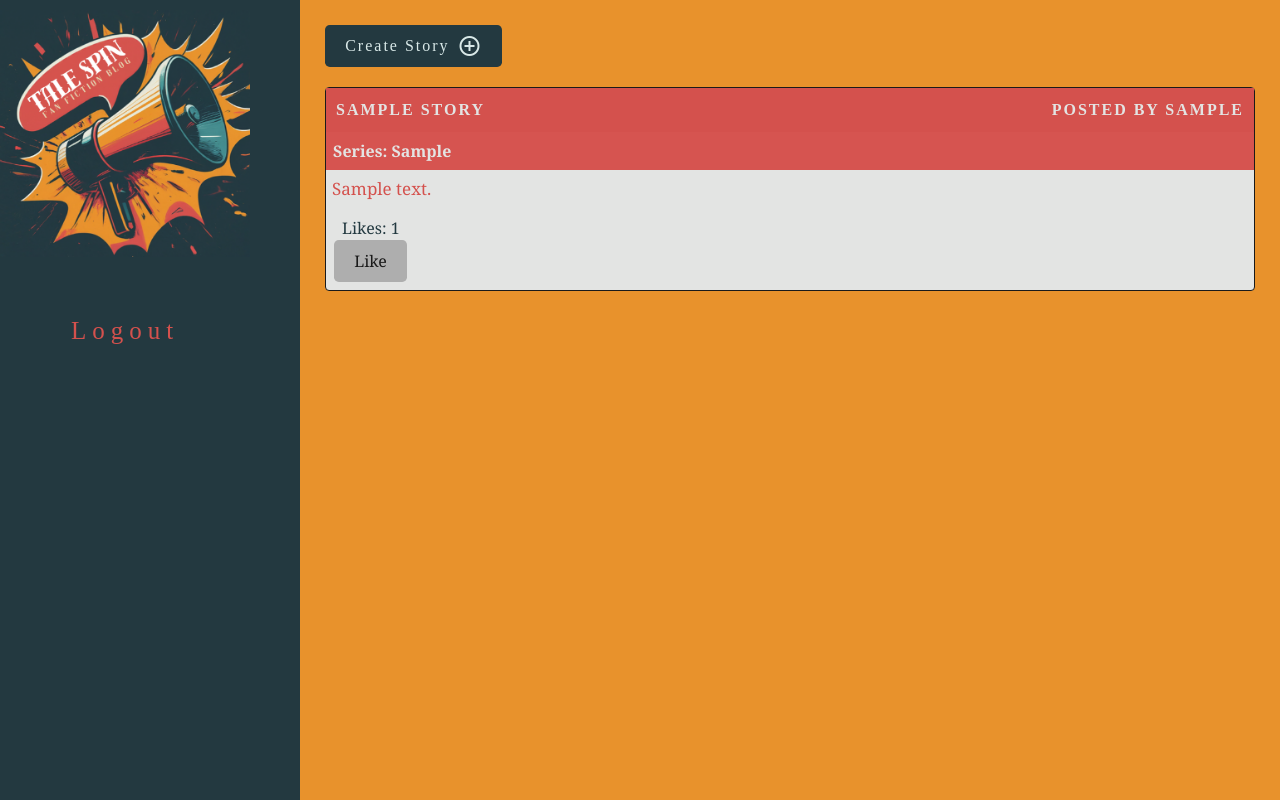
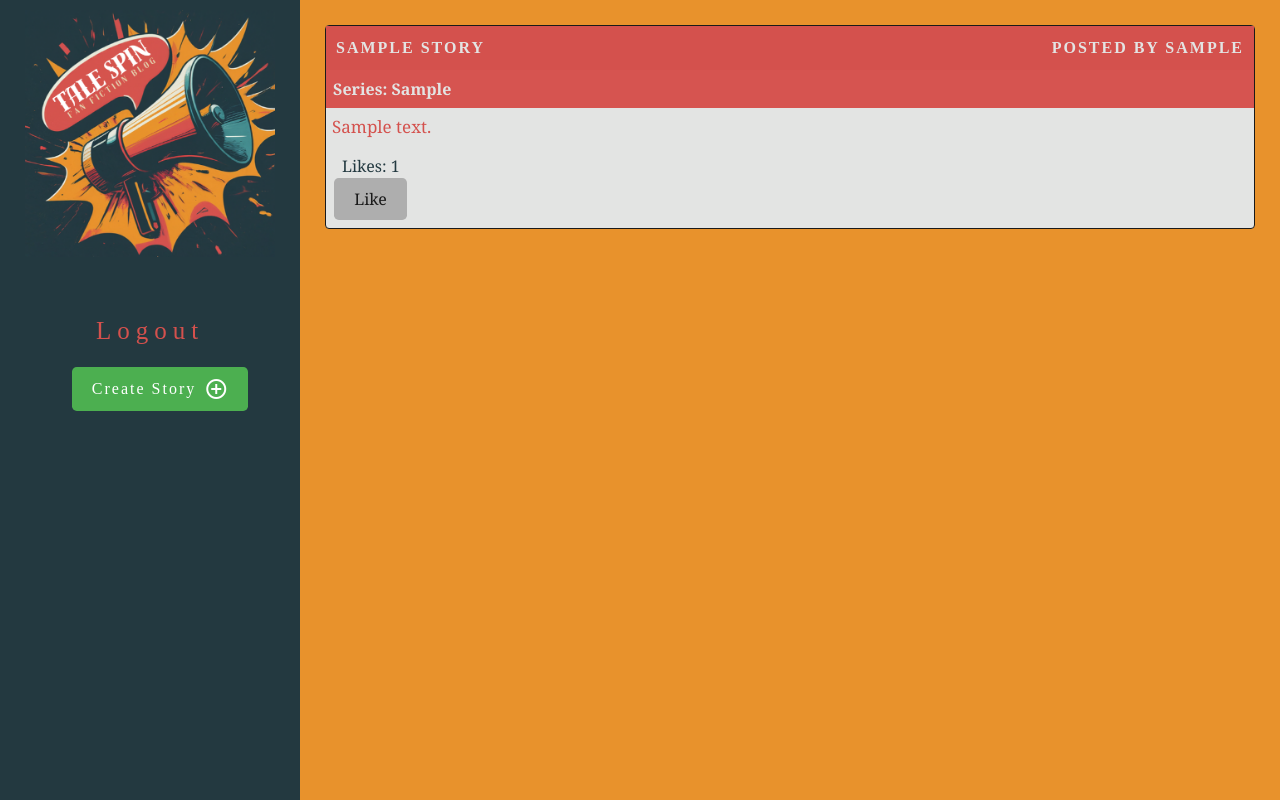
Before and after one commit to ericlyn4s/fan-fiction, a Node server app: page / in a window 1280 px wide. Run offline with Node 20, Linux system fonts and the light colour scheme; a user stored in the database is signed in; tables that the repository leaves empty hold one stand-in row (values such as "Sample post"); some libraries are stand-ins or nearby versions; some web fonts are replaced.

Commit message:
create story button moved to nav

```diff
--- a/views/homepage.handlebars
+++ b/views/homepage.handlebars
@@ -1,10 +1,4 @@
-  {{#if loggedIn}}
-  <a href="/create-story" id="create-story" class="btn btn-primary d-inline-flex align-items-center" style="text-decoration: none;">
-  <span>Create Story</span>
-  <span class="material-icons ms-2">add_circle_outline</span>
-</a>
 
-  {{/if}}
 {{#each stories as |story|}}
 {{> story-details}}
 {{/each}}
--- a/views/layouts/main.handlebars
+++ b/views/layouts/main.handlebars
@@ -29,6 +29,17 @@
 
           {{#if loggedIn}}
             <button id="logout" class="btn-no-style">Logout</button>
+
+            <a
+              href="/create-story"
+              id="create-story"
+              class="ml-3 btn btn-success d-inline-flex align-items-center"
+              style="text-decoration: none; background-color: #4caf50; color: white; border: none; padding: 10px 20px; font-size: 16px; cursor: pointer;"
+            >
+              <span>Create Story</span>
+              <span class="material-icons ms-2">add_circle_outline</span>
+            </a>
+
           {{else}}
             <a href="/login">Login</a>
           {{/if}}
```
